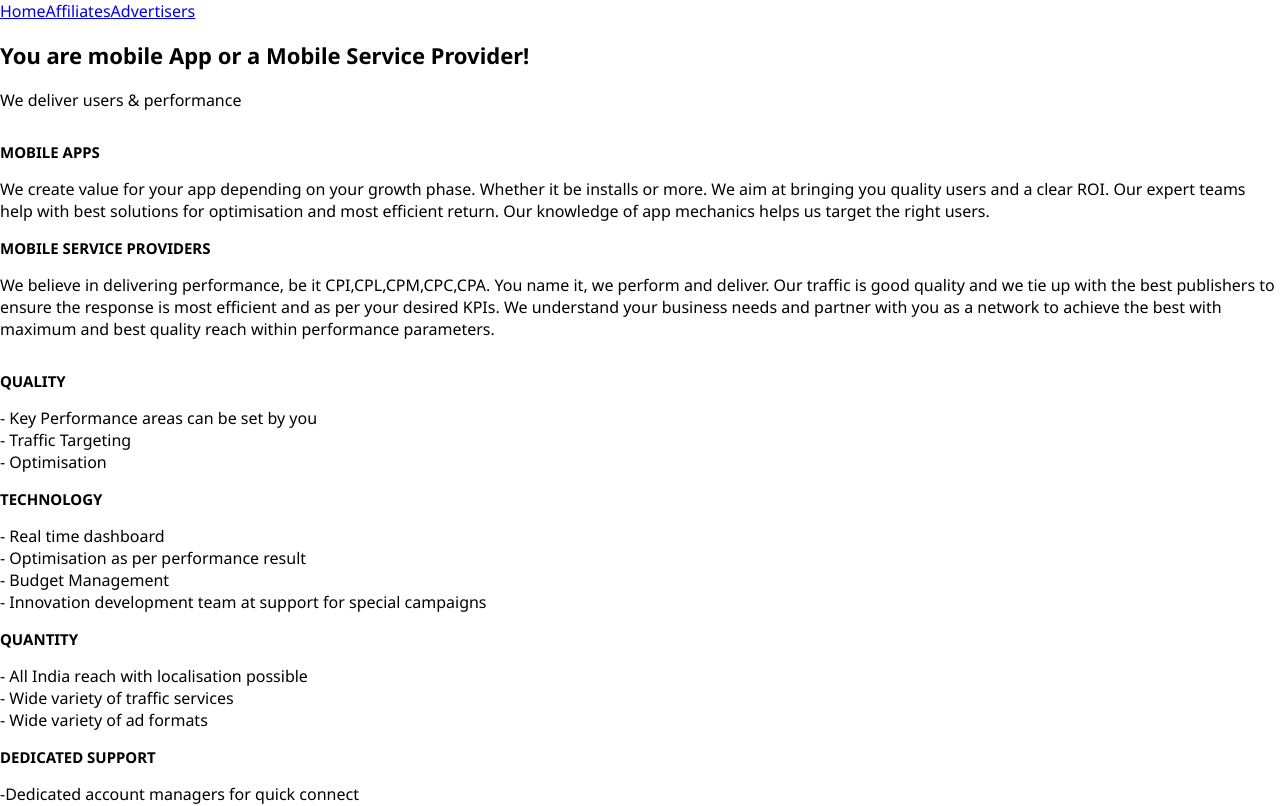
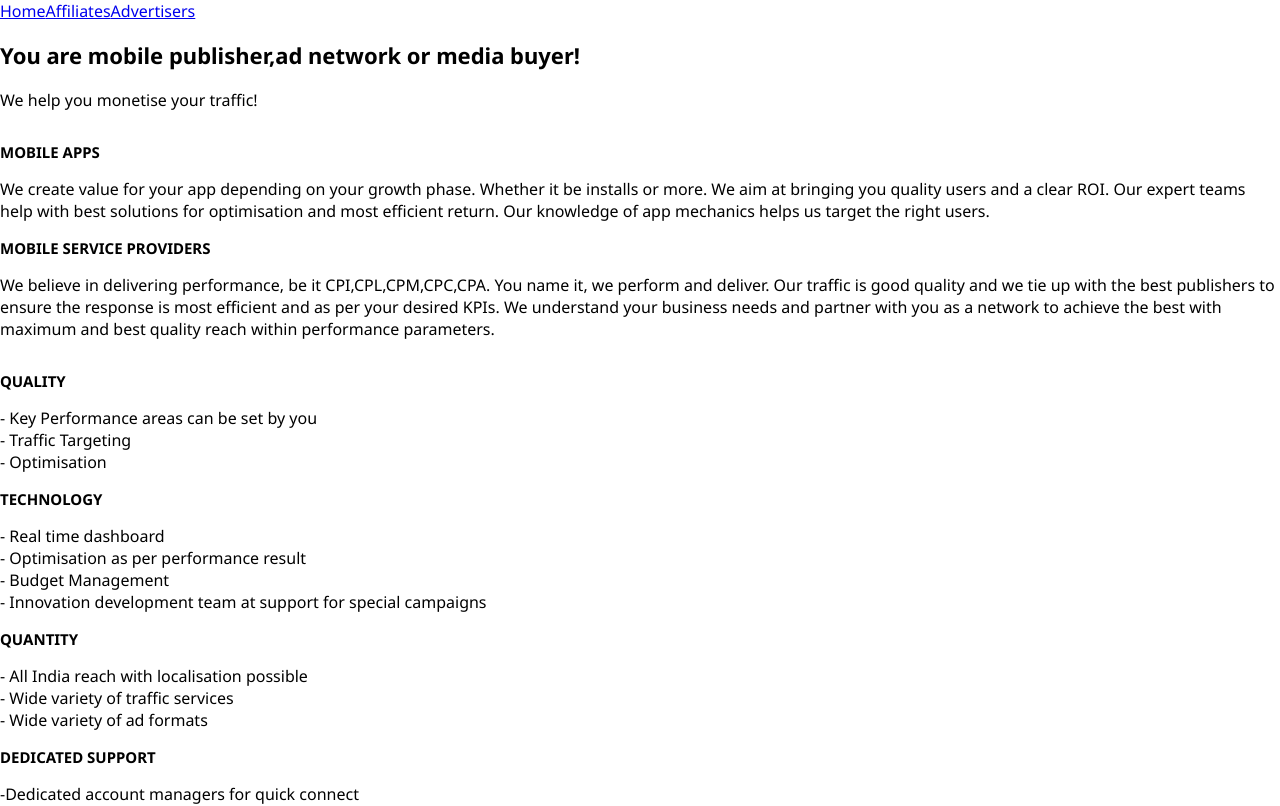
Before and after one commit to 42company/42network, a React app: page /affiliate in a window 1280 px wide. Shown: the top 806 px of the page. Built offline with nearby package versions, Linux system fonts and the light colour scheme.

Commit message:
fix affiliate heading

```diff
--- a/src/routes/affiliate/index.js
+++ b/src/routes/affiliate/index.js
@@ -14,8 +14,8 @@ export default class Affiliate extends React.Component {
           <div className={style['banner-section-container']}>
             <div className={style['banner-image']} />
             <div className={style['banner-description']}>
-              <h1 className={style['banner-description-head']}>You are mobile App or a Mobile Service Provider!</h1>
-              <p className={style['banner-description-body']}>We deliver users & performance</p>
+              <h1 className={style['banner-description-head']}>You are mobile publisher,ad network or media buyer!</h1>
+              <p className={style['banner-description-body']}>We help you monetise your traffic!</p>
             </div>
           </div>
         </section>
```
